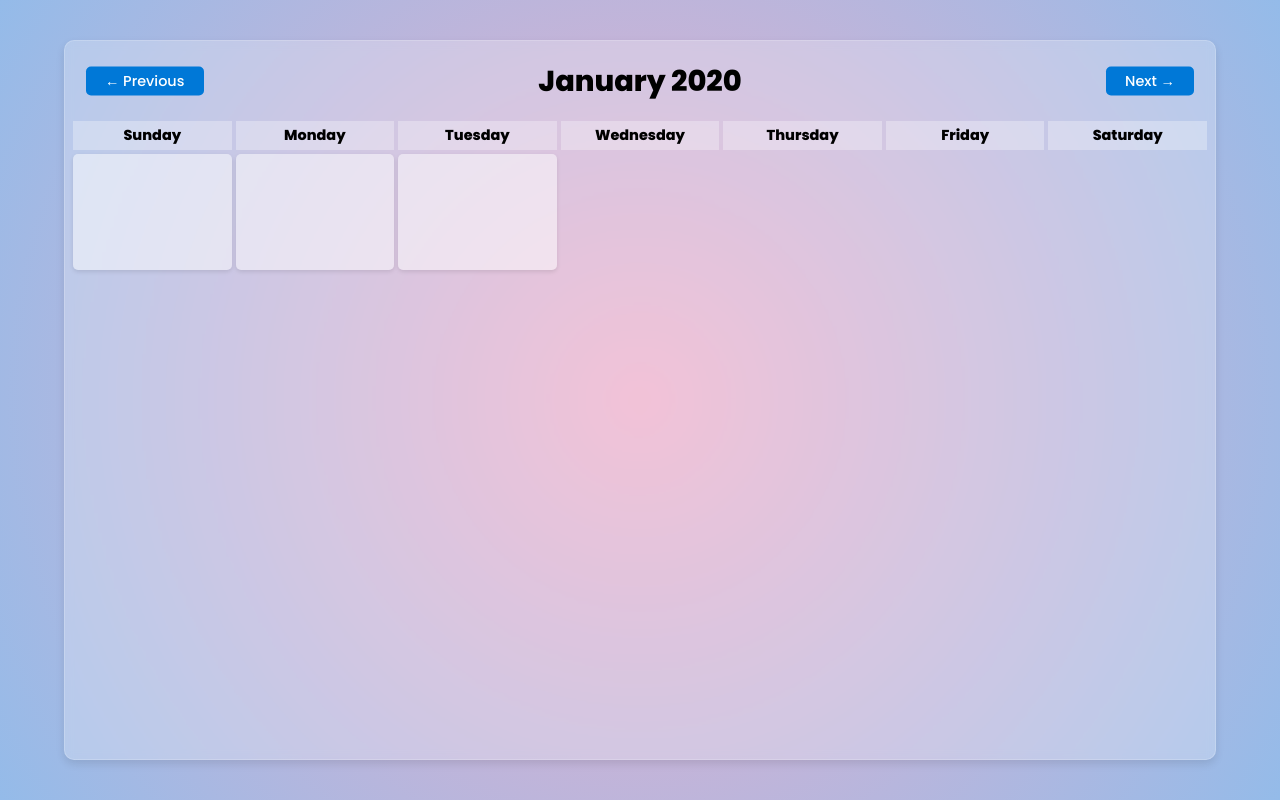
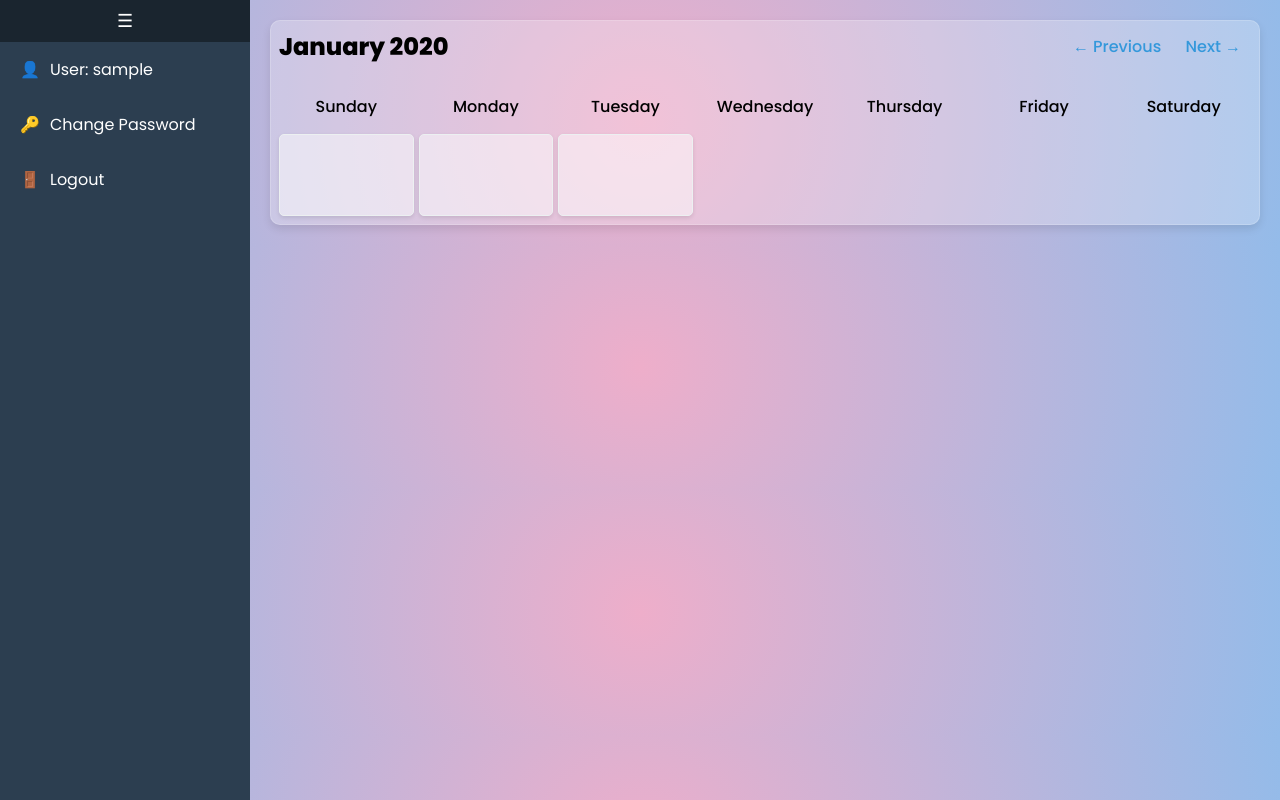
Before and after one commit to Tohoangminhtien/DiaryAI, a Flask app: template templates/calendar.html in a window 1280 px wide. Run offline with Flask 3, Linux system fonts and the light colour scheme; the template is opened without the code that fills it: most values are stand-ins (such as "Sample title", 1, 10 or a date in 2020).

Commit message:
Update user experience

```diff
--- a/app.py
+++ b/app.py
@@ -67,7 +67,7 @@ def calendar():
     for filename in os.listdir(DIARIES_FOLDER):
         day, month, year = map(int, filename[:-4].split('_'))
         diary_entries.append((year, month, day))
-    return render_template('calendar.html', current_date=current_date, timedelta=timedelta, diary_entries=diary_entries)
+    return render_template('calendar.html', current_date=current_date, timedelta=timedelta, diary_entries=diary_entries, user_name=session['user'])
 
 
 def check_login():
--- a/static/calendar.css
+++ b/static/calendar.css
@@ -1,26 +1,105 @@
+/* General Styles */
 body {
+    margin: 0;
+    font-family: 'Poppins', sans-serif;
     display: flex;
-    flex-flow: column;
+    background: radial-gradient(circle, rgba(238, 174, 202, 1) 0%, rgba(148, 187, 233, 1) 100%);
+}
+
+/* Sidebar Styles */
+.sidebar {
+    height: 100vh;
+    width: 250px;
+    position: fixed;
+    top: 0;
+    left: 0;
+    background-color: #2c3e50;
+    color: white;
+    display: flex;
+    flex-direction: column;
+    transition: width 0.3s;
+    overflow: hidden;
+    z-index: 1000;
+}
+
+.sidebar.collapsed {
+    width: 60px;
+}
+
+.sidebar .toggle-btn {
+    background: #1a252f;
+    color: white;
+    border: none;
+    cursor: pointer;
+    padding: 10px;
+    text-align: center;
+    font-size: 18px;
+}
+
+.sidebar .menu-item {
+    display: flex;
     align-items: center;
-    font-family: "Poppins", serif;
-    background: rgb(238, 174, 202);
-    background: radial-gradient(circle, rgba(238, 174, 202, 1) 0%, rgba(148, 187, 233, 1) 100%);
+    gap: 10px;
+    padding: 15px 20px;
+    cursor: pointer;
+    transition: background 0.2s;
+}
+
+.sidebar .menu-item:hover {
+    background: #34495e;
+}
+
+.sidebar .menu-item span {
+    white-space: nowrap;
+    overflow: hidden;
+    text-overflow: ellipsis;
+}
+
+.sidebar.collapsed .menu-item span {
+    display: none;
+}
+
+/* Calendar Styles */
+.content {
+    margin-left: 250px;
+    padding: 20px;
+    transition: margin-left 0.3s;
+    width: calc(100% - 250px);
+}
+
+.sidebar.collapsed+.content {
+    margin-left: 60px;
+    width: calc(100% - 60px);
+}
+
+/* Header Styles */
+.header {
+    display: flex;
+    justify-content: space-between;
+    align-items: center;
+    margin-bottom: 20px;
+}
+
+.header h2 {
+    font-size: 24px;
     margin: 0;
-    padding: 1vh;
-    min-height: 100vh;
-    justify-content: center;
-    box-sizing: border-box;
+}
+
+.header .nav-buttons a {
+    text-decoration: none;
+    margin: 0 10px;
+    color: #3498db;
+    font-weight: 500;
+}
+
+.header .nav-buttons a:hover {
+    text-decoration: underline;
 }
 
 .calendar {
-    width: 90vw;
-    max-width: 1200px;
-    height: 90vh;
+    background: rgba(255, 255, 255, 0.25);
     border-radius: 10px;
     box-shadow: 0 4px 8px rgba(0, 0, 0, 0.1);
-    background: rgba(255, 255, 255, 0.25);
-    backdrop-filter: blur(4px);
-    -webkit-backdrop-filter: blur(4px);
     border: 1px solid rgba(255, 255, 255, 0.18);
     display: flex;
     flex-direction: column;
@@ -28,66 +107,24 @@ body {
     box-sizing: border-box;
 }
 
-.header {
-    text-align: center;
-    position: relative;
-    margin-bottom: 1vh;
-    height: 8vh;
-    display: flex;
-    align-items: center;
-    justify-content: center;
-}
-
-.header h2 {
-    margin: 0;
-    font-size: clamp(1.2rem, 2.5vw, 1.8rem);
-    font-weight: 800;
-}
-
-.nav-buttons {
-    position: absolute;
-    top: 50%;
-    transform: translateY(-50%);
-    width: 100%;
-    display: flex;
-    justify-content: space-between;
-    padding: 0 1vw;
-    box-sizing: border-box;
-}
-
-.nav-buttons a {
-    text-decoration: none;
-    color: #fff;
-    background: #0078d7;
-    padding: 0.5vh 1.5vw;
-    border-radius: 5px;
-    font-weight: 500;
-    transition: background 0.3s;
-    font-size: clamp(0.7rem, 1.2vw, 0.9rem);
-    white-space: nowrap;
-}
-
 .days {
     display: grid;
     grid-template-columns: repeat(7, 1fr);
-    grid-template-rows: auto repeat(5, 1fr);
-    gap: 0.5vh;
-    flex: 1;
-    min-height: 0;
+    gap: 5px;
 }
 
 .day-header {
-    font-weight: 800;
     text-align: center;
-    background: rgba(255, 255, 255, 0.3);
-    padding: 0.5vh;
-    font-size: clamp(0.7rem, 1.2vw, 0.9rem);
+    font-weight: 500;
+    padding: 10px 0;
+}
+
+.day {
+    min-height: 80px;
+    border: 1px solid #ecf0f1;
     display: flex;
     justify-content: center;
     align-items: center;
-}
-
-.day {
     position: relative;
     background: rgba(255, 255, 255, 0.5);
     border-radius: 5px;
--- a/templates/calendar.html
+++ b/templates/calendar.html
@@ -11,6 +11,16 @@
 </head>
 
 <body>
+    <!-- Sidebar -->
+    <div class="sidebar" id="sidebar">
+        <button class="toggle-btn" onclick="toggleSidebar()">☰</button>
+        <div class="menu-item">👤 <span>User: {{user_name}}</span></div>
+        <div class="menu-item">🔑 <span>Change Password</span></div>
+        <div class="menu-item" onclick="window.location.href='/logout'">🚪 <span>Logout</span></div>
+    </div>
+
+    <!-- Main Content -->
+    <div class="content">
         <div class="calendar">
             <div class="header">
                 <h2>{{ current_date.strftime('%B %Y') }}</h2>
@@ -43,6 +53,15 @@
                 {% endfor %}
             </div>
         </div>
+    </div>
+
+    <script>
+        function toggleSidebar() {
+            const sidebar = document.getElementById('sidebar');
+            sidebar.classList.toggle('collapsed');
+            document.querySelector('.content').classList.toggle('collapsed');
+        }
+    </script>
 </body>
 
 </html>
```
Also changed, not shown: other parts of static/calendar.css (+27 -22 lines), README.md, asset/home_page.png (added). Lines whose indentation alone changed are shown as unchanged.
